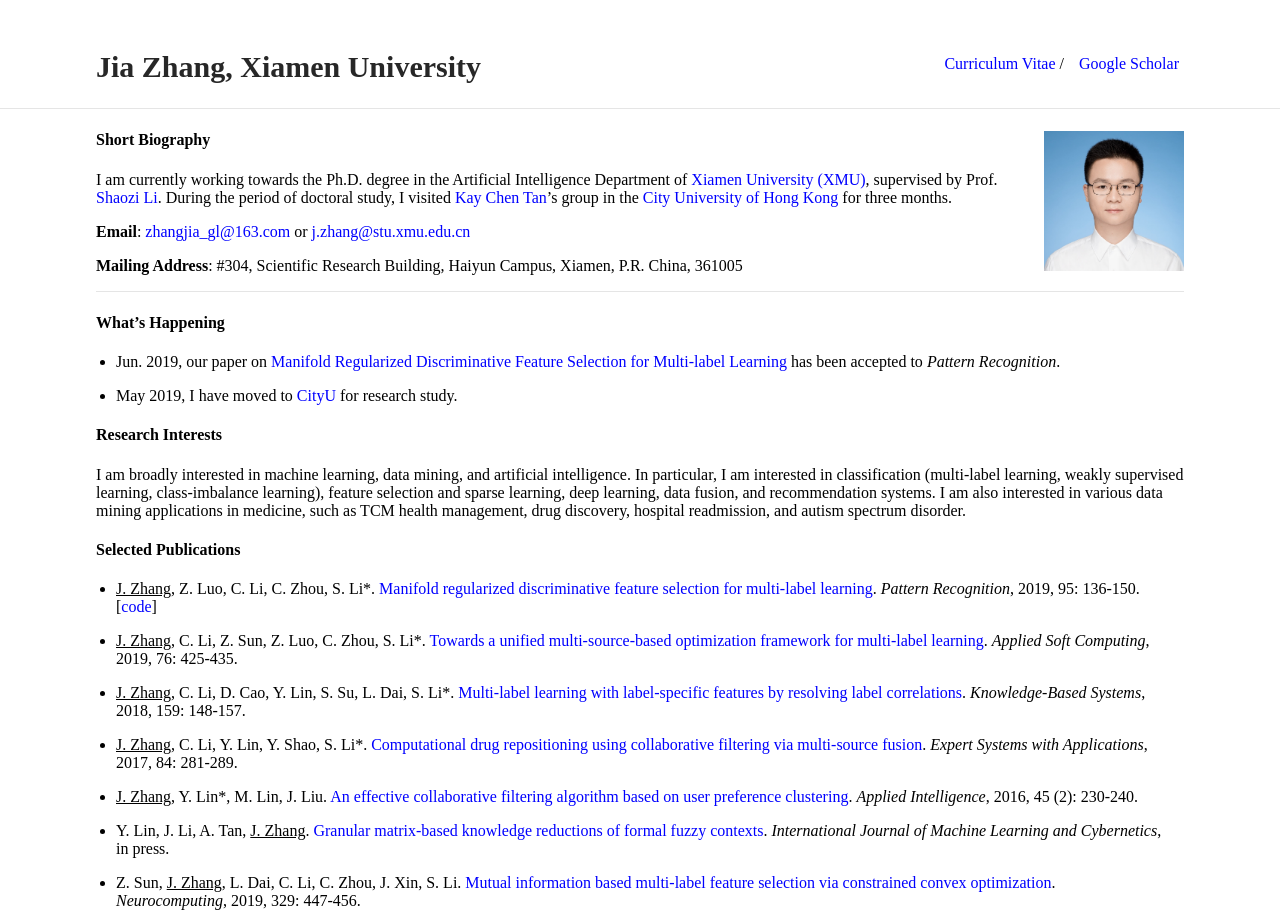
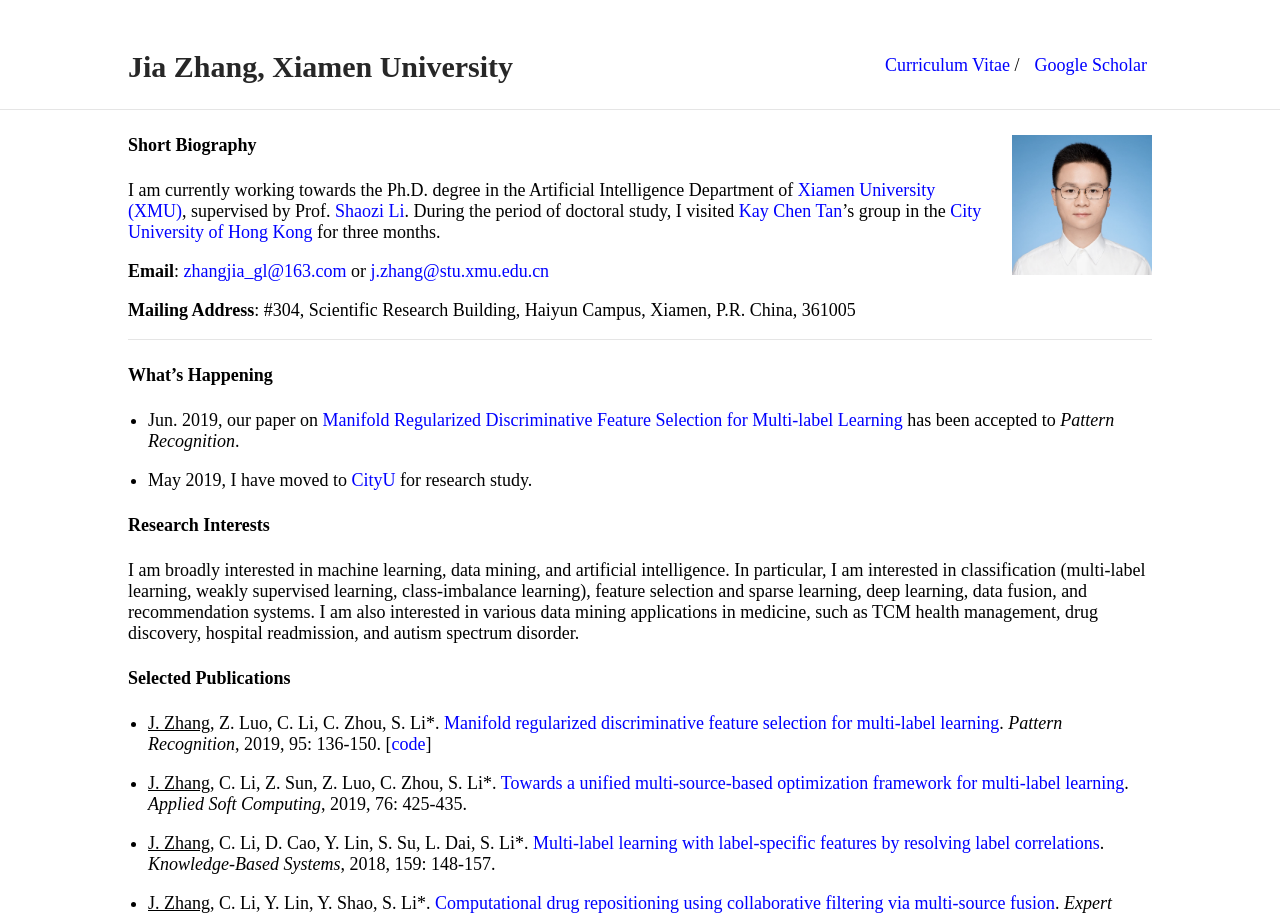
Before and after one commit to jiazhang-ml/jiazhang-ml.github.io, a Jekyll site: the page built from index.md, in a window 1280 px wide. Shown: the top 915 px of the page. Built offline with Jekyll 4.4.1, drawn with Linux system fonts in a browser that asks for light colours.

Commit message:
Update _style.scss

```diff
--- a/_sass/_style.scss
+++ b/_sass/_style.scss
@@ -12,7 +12,7 @@ html {
 body {
     margin: 0;
     font-family: "Times New Roman";
-    font-size: 100%;
+    font-size: 18px;
     height: 100%;
 }
 a {
@@ -68,7 +68,7 @@ hr {
 /* Divs */
 
 .container {
-    max-width: 85%;
+    max-width: 80%;
     margin: auto;
 }
 .wrapper {
```
